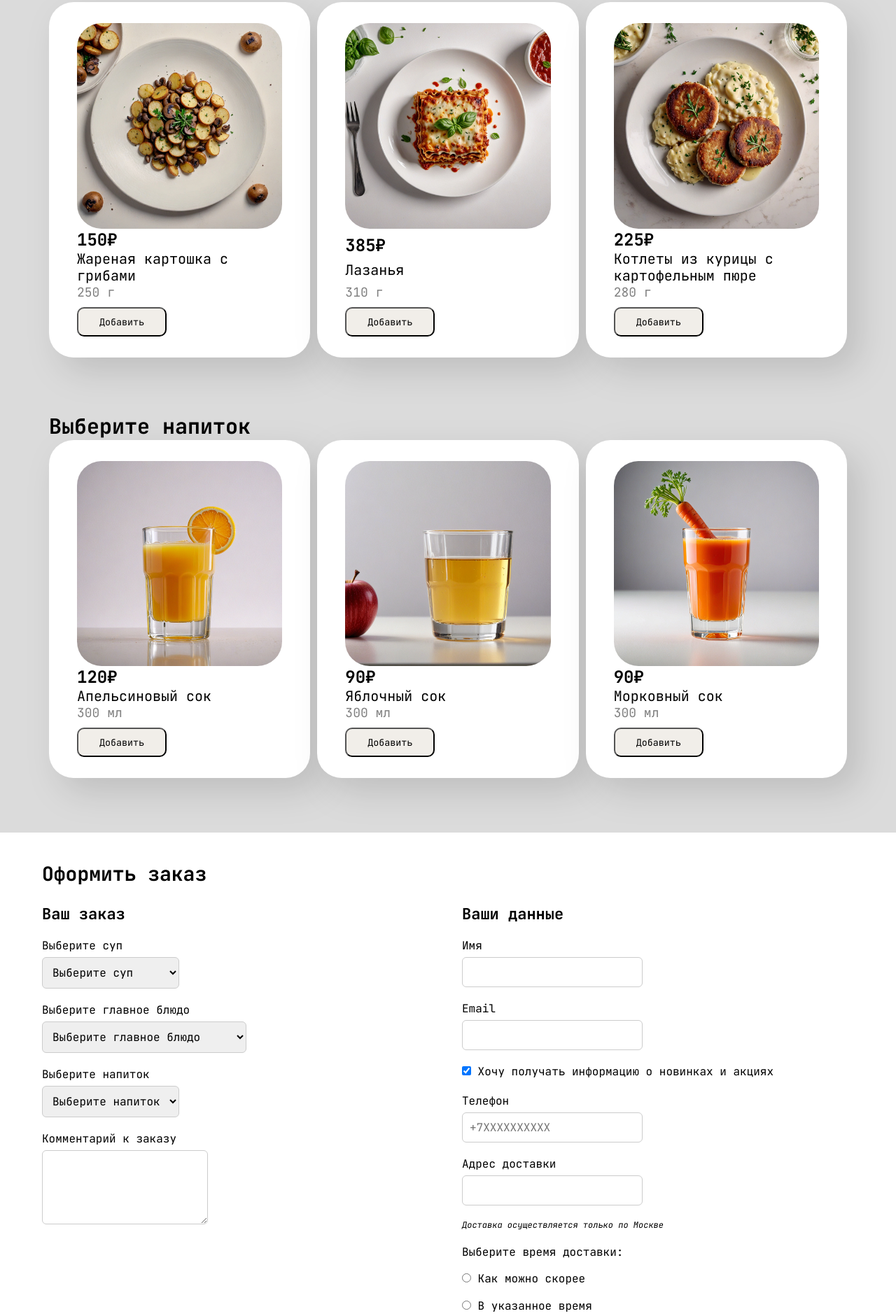
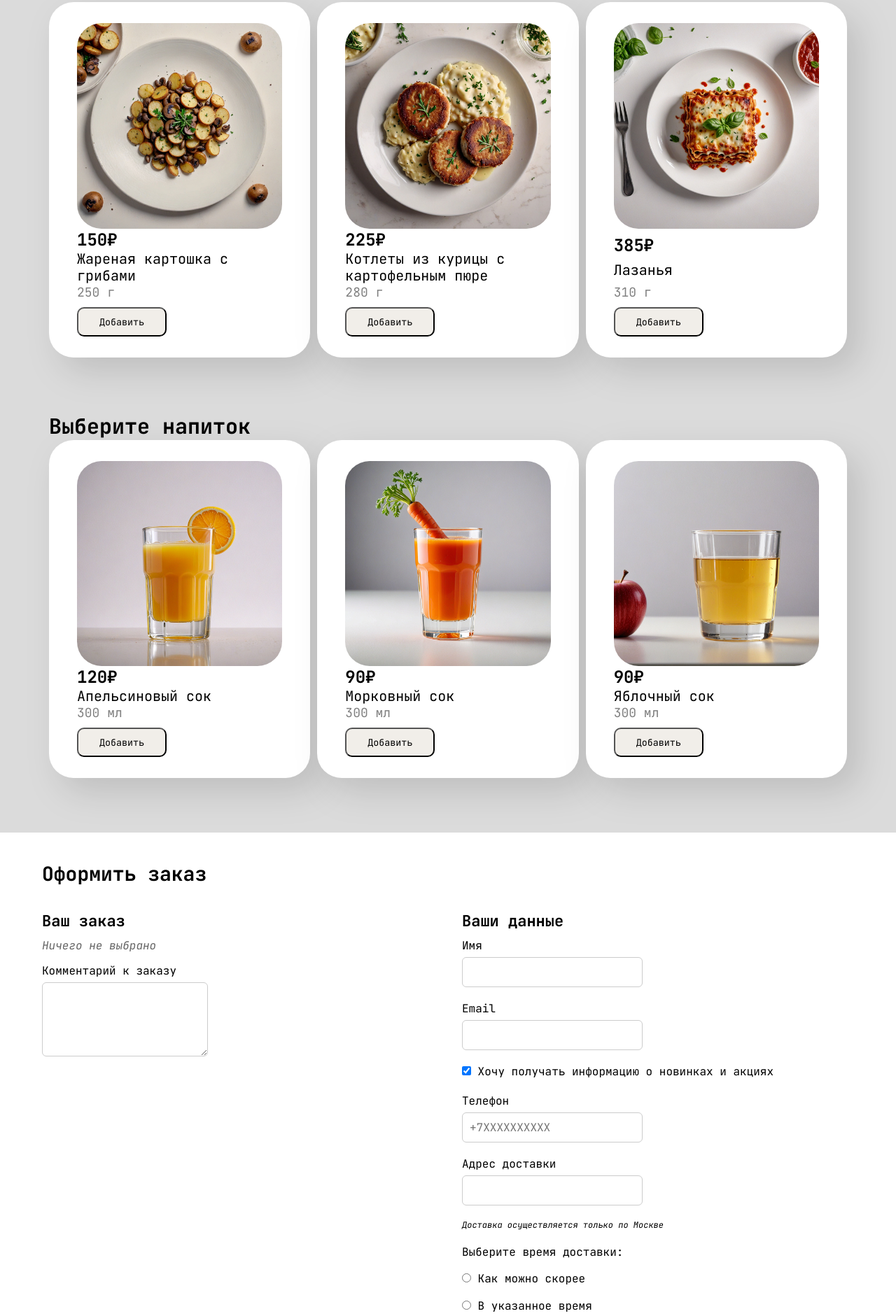
Before and after one commit to xseniaKri/web-tech, a plain HTML site: page lunch.html in a window 1280 px wide. Shown: the part 814-2695 px from the top of the page at 70% size. Drawn offline with Linux system fonts and the light colour scheme.

Commit message:
сделала лр4

```diff
--- a/lunch.css
+++ b/lunch.css
@@ -1,3 +1,15 @@
+.selected-block {
+  display: none;
+}
+
+.selected-empty {
+  font-style: italic;
+  color: #666;
+  margin-bottom: 15px;
+}
+
+
+
 .product-section {
     padding: 30px 40px;
     background: transparent;
@@ -66,6 +78,16 @@
 }
 
 
+.product-card.selected {
+  border: 2px solid;
+  border-color: #9007cf;
+}
+
+.product-card.selected .btn {
+  background: #aaaaaa;
+}
+
+
 .order-section {
     padding: 40px 20px;
     max-width: 1200px;
@@ -85,7 +107,8 @@
 
   .order-column h3 {
     font-size: 22px;
-    margin-bottom: 20px;
+    margin-top: 10px;
+    margin-bottom: 10px;
   }
 
   .order-column label {
--- a/lunch.html
+++ b/lunch.html
@@ -21,110 +21,19 @@
     </header>
 
     <main>
-      <section class="product-section">
+      <section class="product-section" data-category="soup">
         <h2>Выберите суп</h2>
-        <div class="products-grid" role="list">
-          <div class="product-card" role="listitem">
-            <img src="./src/menu/soups/gazpacho.jpg" alt="Гаспачо">
-            <p class="price">195₽</p>
-            <p class="name">Гаспачо</p>
-            <div class="product-bottom">
-              <p class="weight">350 г</p>
-              <button class="btn">Добавить</button>
-            </div>
-          </div>
-
-          <div class="product-card">
-            <img src="./src/menu/soups/mushroom_soup.jpg" alt="Грибной бро">
-            <p class="price">185₽</p>
-            <p class="name">Грибной суп-пюре</p>
-            <div class="product-bottom">
-              <p class="weight">330 г</p>
-              <button class="btn">Добавить</button>
-            </div>
-          </div>
-
-          <div class="product-card">
-            <img src="./src/menu/soups/norwegian_soup.jpg" alt="Норвежский бро">
-            <p class="price">270₽</p>
-            <p class="name">Норвежский суп</p>
-            <div class="product-bottom">
-              <p class="weight">330 г</p>
-              <button class="btn">Добавить</button>
-            </div>
-          </div>
-        </div>
+        <div class="products-grid"></div>
       </section>
 
-
-      <section class="product-section">
+      <section class="product-section" data-category="main">
         <h2>Выберите главное блюдо</h2>
-        <div class="products-grid">
-          <div class="product-card">
-            <img src="./src/menu/main_course/friedpotatoeswithmushrooms1.jpg" alt="Тут картошечка">
-            <p class="price">150₽</p>
-            <p class="name">Жареная картошка с грибами</p>
-            <div class="product-bottom">
-              <p class="weight">250 г</p>
-              <button class="btn">Добавить</button>
-            </div>
-          </div>
-
-          <div class="product-card">
-            <img src="./src/menu/main_course/lasagna.jpg" alt="Тут лазанья">
-            <p class="price">385₽</p>
-            <p class="name">Лазанья</p>
-            <div class="product-bottom">
-              <p class="weight">310 г</p>
-              <button class="btn">Добавить</button>
-            </div>
-          </div>
-
-          <div class="product-card">
-            <img src="./src/menu/main_course/chickencutletsandmashedpotatoes.jpg" alt="Котлеты">
-            <p class="price">225₽</p>
-            <p class="name">Котлеты из курицы с картофельным пюре</p>
-            <div class="product-bottom">
-              <p class="weight">280 г</p>
-              <button class="btn">Добавить</button>
-            </div>
-          </div>
-        </div>
+        <div class="products-grid"></div>
       </section>
 
-      <section class="product-section">
+      <section class="product-section" data-category="drink">
         <h2>Выберите напиток</h2>
-        <div class="products-grid">
-          <div class="product-card">
-            <img src="./src/menu/beverages/orangejuice.jpg" alt="Апельсиновый сок">
-            <p class="price">120₽</p>
-            <p class="name">Апельсиновый сок</p>
-            <div class="product-bottom">
-              <p class="weight">300 мл</p>
-              <button class="btn">Добавить</button>
-            </div>
-          </div>
-
-          <div class="product-card">
-            <img src="./src/menu/beverages/applejuice.jpg" alt="Яблочный сок">
-            <p class="price">90₽</p>
-            <p class="name">Яблочный сок</p>
-            <div class="product-bottom">
-              <p class="weight">300 мл</p>
-              <button class="btn">Добавить</button>
-            </div>
-          </div>
-
-          <div class="product-card">
-            <img src="./src/menu/beverages/carrotjuice.jpg" alt="Морковный сок">
-            <p class="price">90₽</p>
-            <p class="name">Морковный сок</p>
-            <div class="product-bottom">
-              <p class="weight">300 мл</p>
-              <button class="btn">Добавить</button>
-            </div>
-          </div>
-        </div>
+        <div class="products-grid"></div>
       </section>
     </main>
 
@@ -136,29 +45,13 @@
         <div class="order-column">
           <h3>Ваш заказ</h3>
 
-          <label for="soup">Выберите суп</label>
-          <select id="soup" name="soup" required>
-            <option value="">Выберите суп</option>
-            <option value="gaspacho">Гаспачо</option>
-            <option value="mushroom">Грибной суп-пюре</option>
-            <option value="norwegian">Норвежский суп</option>
-          </select>
+          <div id="nothing-selected" class="selected-empty">Ничего не выбрано</div>
 
-          <label for="main">Выберите главное блюдо</label>
-          <select id="main" name="main" required>
-            <option value="">Выберите главное блюдо</option>
-            <option value="potatoes_mushrooms">Жареная картошка с грибами</option>
-            <option value="lasagna">Лазанья</option>
-            <option value="chicken_cutlets">Котлеты из курицы с пюре</option>
-          </select>
+          <div id="selected-soup" class="selected-block"><h3>Суп:</h3> <span>Суп не выбран</span></div>
+          <div id="selected-main" class="selected-block"><h3>Главное блюдо:</h3> <span>Блюдо не выбрано</span></div>
+          <div id="selected-drink" class="selected-block"><h3>Напиток:</h3>  <span>Напиток не выбран</span></div>
 
-          <label for="drink">Выберите напиток</label>
-          <select id="drink" name="drink" required>
-            <option value="">Выберите напиток</option>
-            <option value="orange_juice">Апельсиновый сок</option>
-            <option value="apple_juice">Яблочный сок</option>
-            <option value="carrot_juice">Морковный сок</option>
-          </select>
+          <p id="total-price" class="total-price">Итого: <span id="total">0</span> ₽</p>
 
           <label for="comment">Комментарий к заказу</label>
           <textarea id="comment" name="comment" rows="4"></textarea>
@@ -224,5 +117,8 @@
       <p>Email: <a href="mailto:info@lunch.ru">info@lunch.ru</a></p>
   </footer>
   </div>
+  <script src="./scripts/data.js"></script>
+  <script src="./scripts/render.js"></script>
+  <script src="./scripts/order.js"></script>
 </body>
 </html>
--- /dev/null
+++ b/scripts/data.js
@@ -0,0 +1,78 @@
+const dishes = [
+    {
+      keyword: "gaspacho",
+      name: "Гаспачо",
+      price: 195,
+      category: "soup",
+      count: "350 г",
+      image: "./src/menu/soups/gazpacho.jpg"
+    },
+    {
+      keyword: "mushroom_soup",
+      name: "Грибной суп-пюре",
+      price: 185,
+      category: "soup",
+      count: "330 г",
+      image: "./src/menu/soups/mushroom_soup.jpg"
+    },
+    {
+      keyword: "norwegian_soup",
+      name: "Норвежский суп",
+      price: 270,
+      category: "soup",
+      count: "330 г",
+      image: "./src/menu/soups/norwegian_soup.jpg"
+    },
+
+    {
+      keyword: "potatoes_mushrooms",
+      name: "Жареная картошка с грибами",
+      price: 150,
+      category: "main",
+      count: "250 г",
+      image: "./src/menu/main_course/friedpotatoeswithmushrooms1.jpg"
+    },
+    {
+      keyword: "lasagna",
+      name: "Лазанья",
+      price: 385,
+      category: "main",
+      count: "310 г",
+      image: "./src/menu/main_course/lasagna.jpg"
+    },
+    {
+      keyword: "chicken_cutlets",
+      name: "Котлеты из курицы с картофельным пюре",
+      price: 225,
+      category: "main",
+      count: "280 г",
+      image: "./src/menu/main_course/chickencutletsandmashedpotatoes.jpg"
+    },
+
+    {
+      keyword: "orange_juice",
+      name: "Апельсиновый сок",
+      price: 120,
+      category: "drink",
+      count: "300 мл",
+      image: "./src/menu/beverages/orangejuice.jpg"
+    },
+    {
+      keyword: "apple_juice",
+      name: "Яблочный сок",
+      price: 90,
+      category: "drink",
+      count: "300 мл",
+      image: "./src/menu/beverages/applejuice.jpg"
+    },
+    {
+      keyword: "carrot_juice",
+      name: "Морковный сок",
+      price: 90,
+      category: "drink",
+      count: "300 мл",
+      image: "./src/menu/beverages/carrotjuice.jpg"
+    }
+  ];
+
+  dishes.sort((a, b) => a.name.localeCompare(b.name));
--- /dev/null
+++ b/scripts/order.js
@@ -0,0 +1,84 @@
+document.addEventListener("DOMContentLoaded", () => {
+    const selected = {
+        soup: null,
+        main: null,
+        drink: null
+    };
+
+    const selectedCards = {
+        soup: null,
+        main: null,
+        drink: null
+    };
+
+    const containers = {
+        empty: document.getElementById("nothing-selected"),
+        soup: document.getElementById("selected-soup"),
+        main: document.getElementById("selected-main"),
+        drink: document.getElementById("selected-drink"),
+        price: document.getElementById("total-price")
+    };
+
+    const blocks = {
+        soup: containers.soup.querySelector("span"),
+        main: containers.main.querySelector("span"),
+        drink: containers.drink.querySelector("span")
+    };
+
+    const totalEl = document.getElementById("total");
+
+    function updateVisibility() {
+        const anySelected = Object.values(selected).some(v => v !== null);
+
+        if (!anySelected) {
+            containers.empty.style.display = "block";
+            containers.soup.style.display = "none";
+            containers.main.style.display = "none";
+            containers.drink.style.display = "none";
+            containers.price.style.display = "none";
+            totalEl.style.display = "none";
+        } else {
+            containers.empty.style.display = "none";
+            containers.soup.style.display = "block";
+            containers.main.style.display = "block";
+            containers.drink.style.display = "block";
+            containers.price.style.display = "block";
+            totalEl.style.display = "inline";
+
+            if (!selected.soup) blocks.soup.textContent = "Блюдо не выбрано";
+            if (!selected.main) blocks.main.textContent = "Блюдо не выбрано";
+            if (!selected.drink) blocks.drink.textContent = "Напиток не выбран";
+        }
+    }
+
+    function updateTotal() {
+        const sum = Object.values(selected)
+            .filter(Boolean)
+            .reduce((acc, dish) => acc + dish.price, 0);
+        totalEl.textContent = sum;
+    }
+
+    document.body.addEventListener("click", (e) => {
+        if (!e.target.classList.contains("btn")) return;
+
+        const card = e.target.closest(".product-card");
+        const keyword = card.dataset.dish;
+        const dish = dishes.find(d => d.keyword === keyword);
+        const category = dish.category;
+
+        if (selectedCards[category]) {
+            selectedCards[category].classList.remove("selected");
+        }
+
+        card.classList.add("selected");
+        selectedCards[category] = card;
+        selected[category] = dish;
+
+        blocks[category].textContent = `${dish.name} — ${dish.price}₽`;
+
+        updateVisibility();
+        updateTotal();
+    });
+
+    updateVisibility();
+});
--- /dev/null
+++ b/scripts/render.js
@@ -0,0 +1,25 @@
+document.addEventListener("DOMContentLoaded", () => {
+    const sections = {
+      soup: document.querySelector('.product-section:nth-of-type(1) .products-grid'),
+      main: document.querySelector('.product-section:nth-of-type(2) .products-grid'),
+      drink: document.querySelector('.product-section:nth-of-type(3) .products-grid')
+    };
+
+    dishes.forEach(dish => {
+      const card = document.createElement("div");
+      card.className = "product-card";
+      card.setAttribute("data-dish", dish.keyword);
+
+      card.innerHTML = `
+        <img src="${dish.image}" alt="${dish.name}">
+        <p class="price">${dish.price}₽</p>
+        <p class="name">${dish.name}</p>
+        <div class="product-bottom">
+          <p class="weight">${dish.count}</p>
+          <button class="btn">Добавить</button>
+        </div>
+      `;
+
+      sections[dish.category].appendChild(card);
+    });
+  });
```
